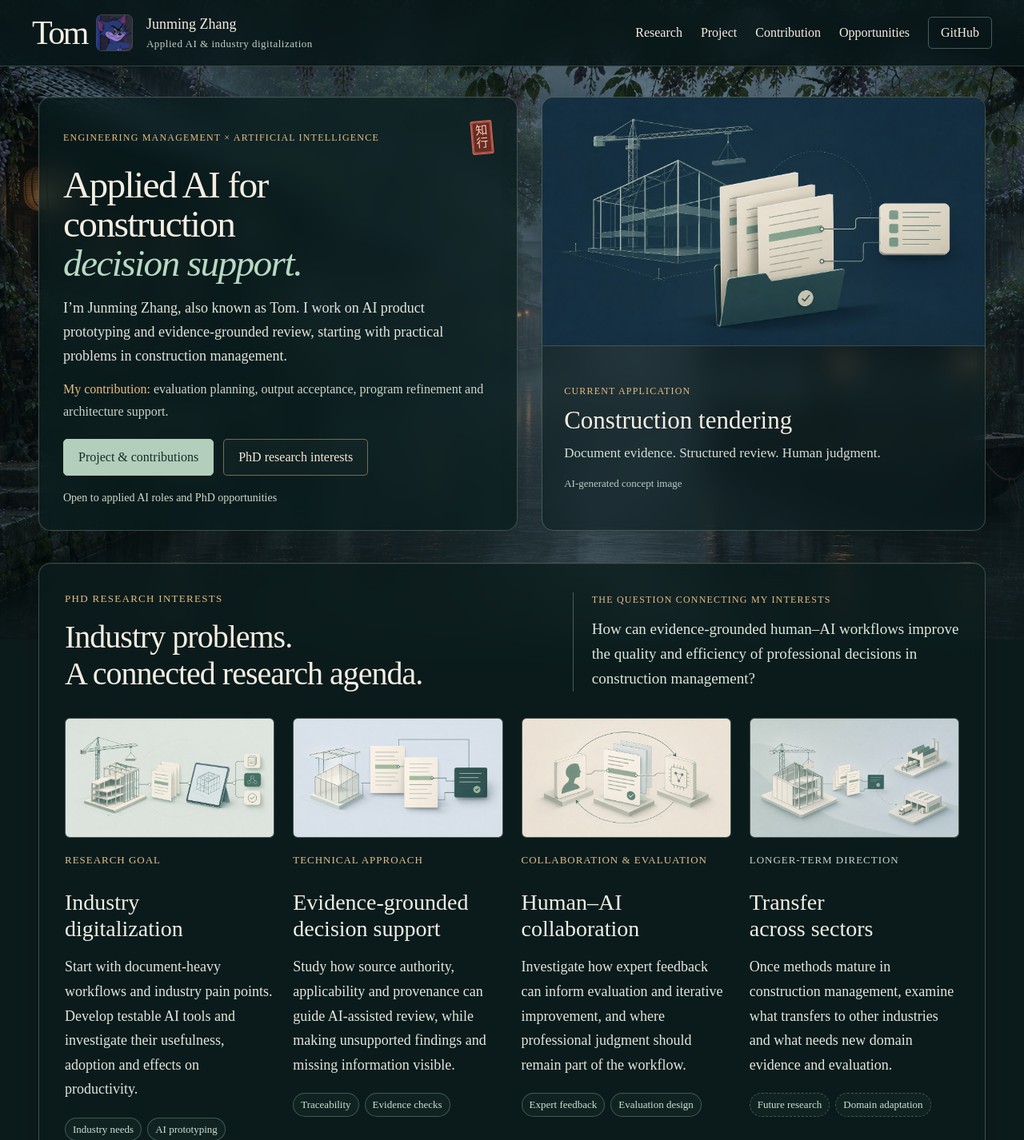
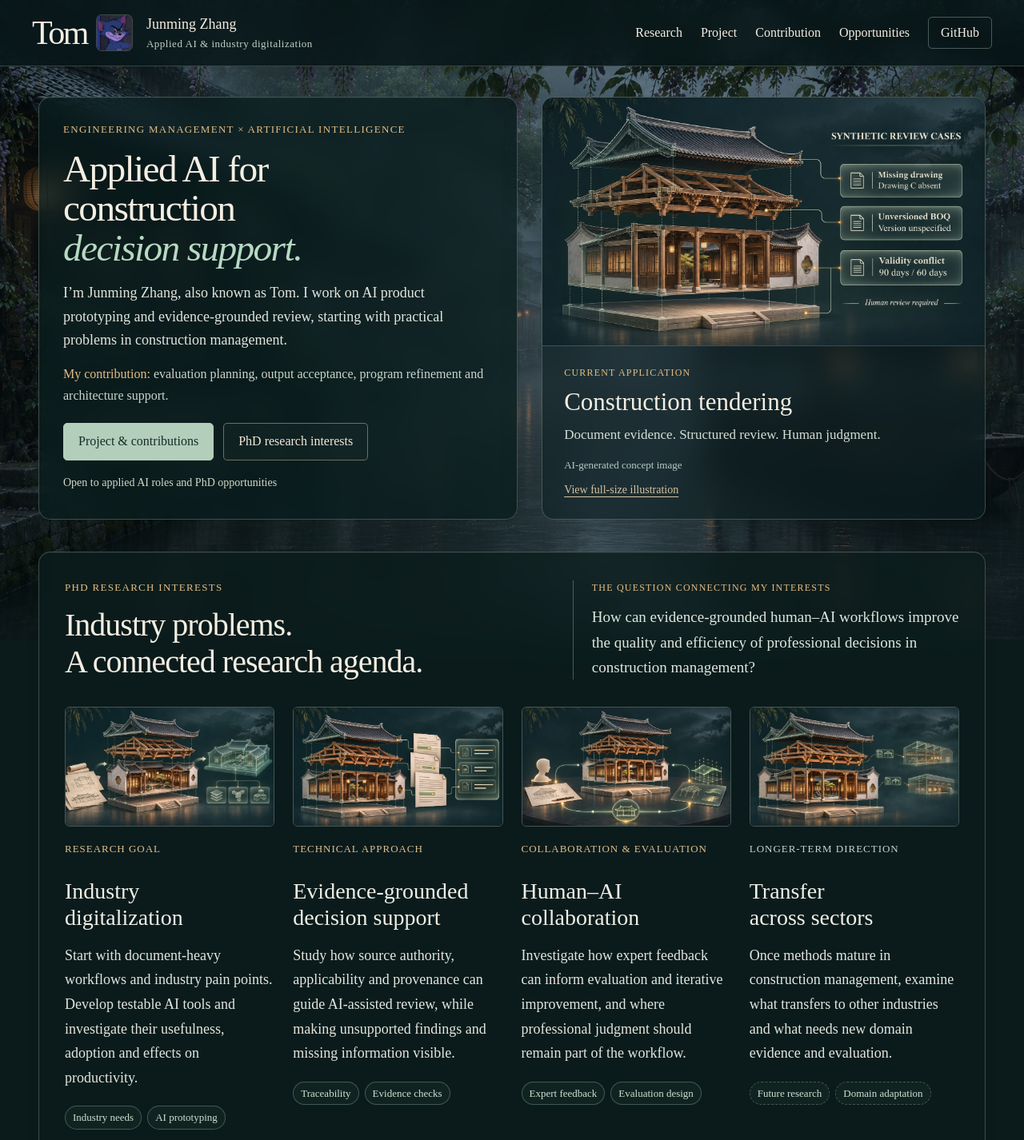
Before and after one commit to junming3702-cmyk/junming3702-cmyk.github.io, a plain HTML site: page index.html in a window 1280 px wide. Shown: the top 1426 px of the page at 80% size. Drawn offline with Linux system fonts and the light colour scheme.

Commit message:
Unify research artwork with Chinese architectural renderings and remove seal

```diff
--- a/index.html
+++ b/index.html
@@ -31,22 +31,22 @@
   <main id="main">
     <section class="hero wrap" id="home" aria-labelledby="hero-title">
       <div class="hero-copy">
-        <div class="hero-kicker"><p class="eyebrow">Engineering management × Artificial intelligence</p><span class="chinese-seal" aria-hidden="true">知<br>行</span></div>
+        <p class="eyebrow hero-kicker">Engineering management × Artificial intelligence</p>
         <h1 id="hero-title">Applied AI for<br>construction<br><em>decision support.</em></h1>
         <p class="hero-intro">I’m Junming Zhang, also known as Tom. I work on AI product prototyping and evidence-grounded review, starting with practical problems in construction management.</p>
         <p class="hero-role"><strong>My contribution:</strong> evaluation planning, output acceptance, program refinement and architecture support.</p>
         <div class="actions"><a class="button primary" href="#project">Project & contributions</a><a class="button secondary" href="#research">PhD research interests</a></div>
         <p class="availability">Open to applied AI roles and PhD opportunities</p>
       </div>
-      <figure class="hero-photo"><img src="assets/project-v2.jpg" alt="Conceptual construction tender review setting with project documents and a building model" width="1672" height="941" fetchpriority="high"><figcaption><span class="eyebrow">Current application</span><strong>Construction tendering</strong><span>Document evidence. Structured review. Human judgment.</span><small>AI-generated concept image</small></figcaption></figure>
+      <figure class="hero-photo"><img src="assets/project-exploded-v1.jpg" alt="Conceptual exploded Chinese timber hall linked to synthetic review cases: missing drawing, unversioned bill of quantities, and conflicting bid-validity periods" width="1672" height="941" fetchpriority="high"><figcaption><span class="eyebrow">Current application</span><strong>Construction tendering</strong><span>Document evidence. Structured review. Human judgment.</span><small>AI-generated concept image</small><a class="artwork-link" href="assets/project-exploded-v1.jpg">View full-size illustration</a></figcaption></figure>
     </section>
 
     <section class="research-section" id="research" aria-labelledby="research-title"><div class="wrap">
       <div class="section-heading research-heading"><div><p class="eyebrow">PhD research interests</p><h2 id="research-title">Industry problems.<br>A connected research agenda.</h2></div><div class="research-focus"><p class="eyebrow">The question connecting my interests</p><p>How can evidence-grounded human–AI workflows improve the quality and efficiency of professional decisions in construction management?</p></div></div>
-      <div class="research-grid"><article class="research-card "><img src="assets/digitalization-v2.jpg" alt="Concept illustration connecting a construction model, documents and a digital building workflow" width="1672" height="941" loading="lazy"><p class="card-role">Research goal</p><h3>Industry<br>digitalization</h3><p>Start with document-heavy workflows and industry pain points. Develop testable AI tools and investigate their usefulness, adoption and effects on productivity.</p><div class="tags"><span>Industry needs</span><span>AI prototyping</span></div></article>
-<article class="research-card "><img src="assets/evidence-v2.jpg" alt="Concept illustration tracing highlighted document passages to a review card" width="1672" height="941" loading="lazy"><p class="card-role">Technical approach</p><h3>Evidence-grounded<br>decision support</h3><p>Study how source authority, applicability and provenance can guide AI-assisted review, while making unsupported findings and missing information visible.</p><div class="tags"><span>Traceability</span><span>Evidence checks</span></div></article>
-<article class="research-card "><img src="assets/collaboration-v2.jpg" alt="Concept illustration connecting human expertise, a review document and a computational system" width="1672" height="941" loading="lazy"><p class="card-role">Collaboration & evaluation</p><h3>Human–AI<br>collaboration</h3><p>Investigate how expert feedback can inform evaluation and iterative improvement, and where professional judgment should remain part of the workflow.</p><div class="tags"><span>Expert feedback</span><span>Evaluation design</span></div></article>
-<article class="research-card future-card"><img src="assets/transfer-v2.jpg" alt="Concept illustration linking a construction model to future manufacturing and logistics applications" width="1672" height="941" loading="lazy"><p class="card-role">Longer-term direction</p><h3>Transfer<br>across sectors</h3><p>Once methods mature in construction management, examine what transfers to other industries and what needs new domain evidence and evaluation.</p><div class="tags"><span>Future research</span><span>Domain adaptation</span></div></article>
+      <div class="research-grid"><article class="research-card "><img src="assets/digitalization-chinese-v3.jpg" alt="Conceptual exploded Chinese courtyard model connecting physical project drawings with structured digital workflows" width="1672" height="941" loading="lazy"><p class="card-role">Research goal</p><h3>Industry<br>digitalization</h3><p>Start with document-heavy workflows and industry pain points. Develop testable AI tools and investigate their usefulness, adoption and effects on productivity.</p><div class="tags"><span>Industry needs</span><span>AI prototyping</span></div></article>
+<article class="research-card "><img src="assets/evidence-chinese-v3.jpg" alt="Conceptual Chinese timber hall with source passages linked to traceable review records" width="1672" height="941" loading="lazy"><p class="card-role">Technical approach</p><h3>Evidence-grounded<br>decision support</h3><p>Study how source authority, applicability and provenance can guide AI-assisted review, while making unsupported findings and missing information visible.</p><div class="tags"><span>Traceability</span><span>Evidence checks</span></div></article>
+<article class="research-card "><img src="assets/collaboration-chinese-v3.jpg" alt="Conceptual Chinese pavilion shared by human and computational review stations, connected through feedback paths" width="1672" height="941" loading="lazy"><p class="card-role">Collaboration & evaluation</p><h3>Human–AI<br>collaboration</h3><p>Investigate how expert feedback can inform evaluation and iterative improvement, and where professional judgment should remain part of the workflow.</p><div class="tags"><span>Expert feedback</span><span>Evaluation design</span></div></article>
+<article class="research-card future-card"><img src="assets/transfer-chinese-v3.jpg" alt="Conceptual Chinese courtyard model with exploratory dashed links to manufacturing and logistics study models" width="1672" height="941" loading="lazy"><p class="card-role">Longer-term direction</p><h3>Transfer<br>across sectors</h3><p>Once methods mature in construction management, examine what transfers to other industries and what needs new domain evidence and evaluation.</p><div class="tags"><span>Future research</span><span>Domain adaptation</span></div></article>
 </div><p class="research-note">Construction and engineering management provide the starting point. Productivity improvements and cross-sector transfer are research goals. Images are AI-generated concepts.</p></div></section>
 
     <section class="project-section wrap" id="project" aria-labelledby="project-title">
--- a/styles-water.css
+++ b/styles-water.css
@@ -40,9 +40,7 @@ nav a:hover, nav a[aria-current] { color: var(--amber); border-color: var(--ambe
   backdrop-filter: blur(16px);
 }
 .hero-copy { padding: 29px 30px; background: rgba(9, 29, 30, .74); }
-.hero-kicker { display: flex; align-items: center; justify-content: space-between; gap: 16px; }
-.hero-kicker .eyebrow { max-width: 410px; color: var(--amber); font-size: 12px; letter-spacing: .10em; line-height: 1.7; }
-.chinese-seal { display: inline-block; flex-shrink: 0; border: 2px solid #c35f4b; border-radius: 2px; color: #f5d0af; background: #892e27bd; padding: 3px 4px; font-family: 'Times New Roman', 'Songti SC', SimSun, serif; font-size: 15px; line-height: 1.05; text-align: center; box-shadow: inset 0 0 0 1px #e9a37e66; transform: rotate(-5deg); user-select: none; }
+.hero-kicker { max-width: none; color: var(--amber); font-size: 12px; letter-spacing: .10em; line-height: 1.7; }
 .hero h1 { font-size: clamp(43px, 3.7vw, 54px); line-height: 1.04; font-weight: 400; margin: 14px 0 17px; letter-spacing: -.035em; color: var(--ink); }
 .hero h1 em { color: #b7d9c3; }
 .hero-intro { font-size: 18px; line-height: 1.65; }
@@ -62,6 +60,8 @@ nav a:hover, nav a[aria-current] { color: var(--amber); border-color: var(--ambe
 .hero-photo strong { font-size: 31px; color: var(--ink); }
 .hero-photo figcaption > span:not(.eyebrow) { font-size: 17px; color: #d4dfd5; line-height: 1.7; }
 .hero-photo small { color: #b9ccc4; font-size: 13px; }
+.artwork-link { color: #d8c39f; font-size: 14px; text-decoration: underline; text-underline-offset: 4px; }
+.artwork-link:hover { color: #f1d6ab; }
 .eyebrow { color: var(--amber); font-size: 13px; font-weight: 400; letter-spacing: .10em; }
 .research-section { background: transparent; padding: 0 0 32px; }
 .research-section > .wrap { padding: 34px 32px 28px; }
@@ -174,7 +174,7 @@ dd { color: #e0e7dc; font-size: 16px; }
   .hero { grid-template-columns: 1fr; padding-block: 27px; gap: 22px; }
   .hero-copy, .hero-photo { max-width: none; }
   .hero h1 { font-size: 49px; }
-  .hero-photo > img { max-height: 350px; }
+  .hero-photo > img { max-height: none; }
   .hero-photo figcaption { padding: 23px 27px; }
   .research-heading { gap: 24px; }
   .research-card h3 { font-size: 29px; }
@@ -198,8 +198,7 @@ dd { color: #e0e7dc; font-size: 16px; }
   nav a { font-size: 14px; }
   .scene-backdrop { background-position: 63% center; }
   .hero-copy { padding: 23px 20px; }
-  .hero-kicker { gap: 12px; }
-  .hero-kicker .eyebrow { font-size: 12px; letter-spacing: .06em; }
+  .hero-kicker { font-size: 12px; letter-spacing: .06em; }
   .hero h1 { font-size: 45px; margin-top: 15px; }
   .hero-intro { font-size: 18px; }
   .hero-role { font-size: 16px; }
```
Also changed, not shown: assets/collaboration-chinese-v3.jpg (added), assets/digitalization-chinese-v3.jpg (added), assets/evidence-chinese-v3.jpg (added), assets/project-exploded-v1.jpg (added), assets/transfer-chinese-v3.jpg (added), 4 other files.
